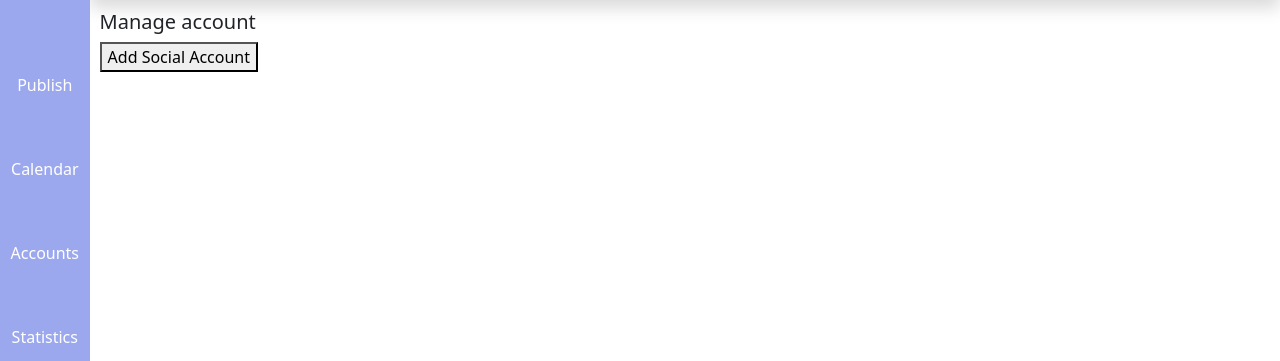
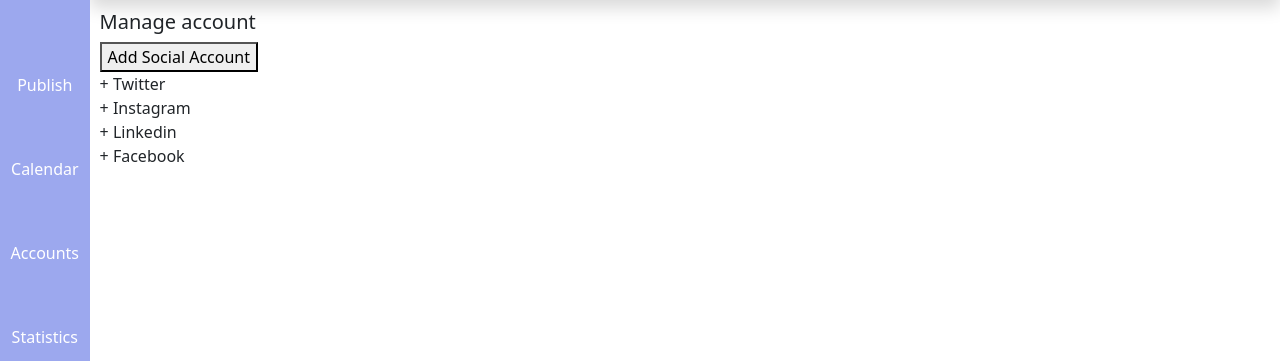
Before and after one commit to Ennyola/sm-scheduler, a Django app: page /manage-accounts/ in a window 1280 px wide. Shown: the part 60-421 px from the top of the page. Run offline with Django 4.2, Linux system fonts and the light colour scheme; tables that the repository leaves empty hold one stand-in row (values such as "Sample post"); parts of the project's set-up code (start-up, migrations or seed data) failed here and were passed over.

Commit message:
renamed main.css, more changes to the add accounts page

```diff
--- a/social_media_integration/templates/social_media_integration/manage_accounts.html
+++ b/social_media_integration/templates/social_media_integration/manage_accounts.html
@@ -3,8 +3,8 @@
 {% block content %}
     <div class="manage-account">
         <h5>Manage account</h5>
-        <div class="add-social-button">
-            <a href="">
+        <div class="social-button add-account">
+            <a href=" {% url 'social_integration:add-social-accounts' %} ">
                 <button>
                     Add Social Account
                 </button>
@@ -12,7 +12,24 @@
         </div>
         {% if social_accounts %}
             <div class="social-accounts">
-
+                <div class="social-accounts">
+                    <div class="twitter-account">
+                        <span class="plus-icon">+</span>
+                        Twitter
+                    </div>
+                    <div class="instagram-account">
+                        <span class="plus-icon">+</span>
+                        Instagram
+                    </div>
+                    <div class="linkedin-account">
+                        <span class="plus-icon">+</span>
+                        Linkedin
+                    </div>
+                    <div class="facebook-account">
+                        <span class="plus-icon">+</span>
+                        Facebook
+                    </div>
+                </div>
             </div>
         {% else %}
            <p> You have not linked any Social Account </p>
--- a/templates/base.html
+++ b/templates/base.html
@@ -6,7 +6,9 @@
     <meta http-equiv="X-UA-Compatible" content="IE=edge">
     <meta name="viewport" content="width=device-width, initial-scale=1.0">
     <link href="https://cdn.jsdelivr.net/npm/bootstrap@5.3.0/dist/css/bootstrap.min.css" rel="stylesheet" integrity="sha384-9ndCyUaIbzAi2FUVXJi0CjmCapSmO7SnpJef0486qhLnuZ2cdeRhO02iuK6FUUVM" crossorigin="anonymous">
-    <link rel="stylesheet" href="{% static 'css/main.css' %}">
+    <link rel="stylesheet" href="{% static 'css/base.css' %}">
+
+    {% block stylesheet %}{% endblock  %}
     {% block title %}
         <title>ChronoGram</title>
     {% endblock  %}
```
Also changed, not shown: social_media_integration/templates/social_media_integration/add_social_accounts.html (+32 -3 lines), social_media_integration/static/social_media_integration/css/main.css (added), static/css/base.css (renamed from static/css/main.css).
